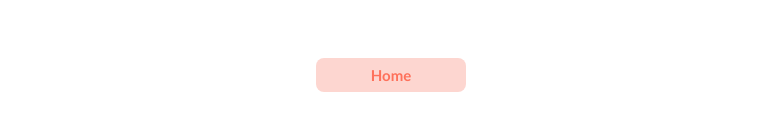
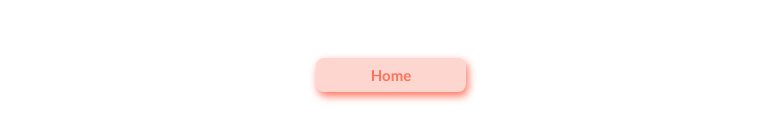
Before and after one commit to sjurate/2.4-get.lose, a website: page index.html in a window 1280 px wide. Shown: the part 260-400 px from the top of the page, without its empty margins (249-1030 px from the left). Drawn offline with Linux system fonts and the light colour scheme.

Commit message:
Btn style

```diff
--- a/index.html
+++ b/index.html
@@ -31,7 +31,7 @@
 
         <h1>Looks like you get lose</h1>
         <h3>Please navigate your space ship comeback to base</h3>
-        <a href="#">Home</a>
+        <a class="main-btn" href="#">Home</a>
         <img src="./kosmose.png" alt="kosmose">
 
     </main>
--- a/main.css
+++ b/main.css
@@ -75,7 +75,7 @@ h3 {
     color: #151262;
 }
 
-main a {
+.main-btn {
     display: inline-block;
     font-size: 15px;
     margin-top: 40px;
@@ -87,6 +87,12 @@ main a {
     color: #FE715B;
     font-weight: bold;
     text-decoration: none;
+    box-shadow: 2px 4px 8px #FE715B;
+    transition: all 0.3s;
+}
+
+.main-btn:hover {
+    box-shadow: 3px 5px 12px #FDD6D0;
 }
 
 main img {
```
